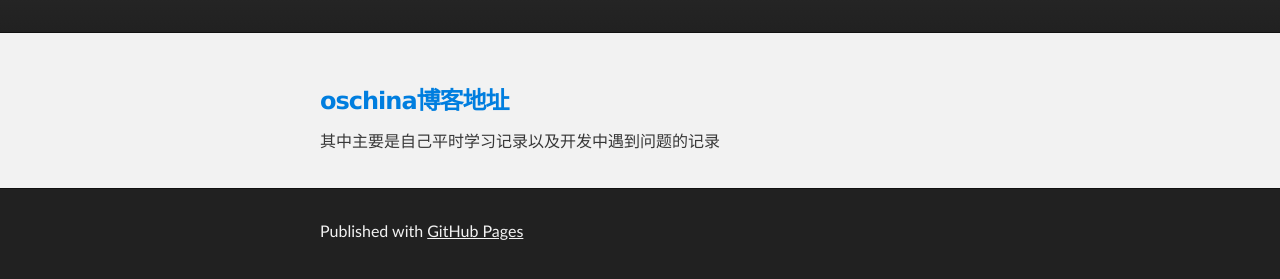
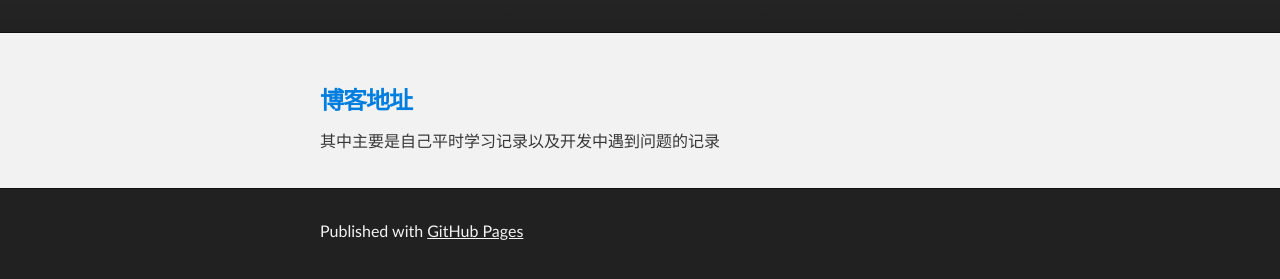
Before and after one commit to YuanFY/YuanFY.github.io, a plain HTML site: page index.html in a window 1280 px wide. Shown: the part 177-456 px from the top of the page. Drawn offline with Linux system fonts and the light colour scheme.

Commit message:
Update index.html

```diff
--- a/index.html
+++ b/index.html
@@ -25,7 +25,7 @@
     <div id="main_content_wrap" class="outer">
       <section id="main_content" class="inner">
       <h3>
-      <a name="support-or-contact" class="anchor" href="http://my.oschina.net/yuanfy/blog">oschina博客地址</a></h3>
+      <a name="support-or-contact" class="anchor" href="http://www.cnblogs.com/yuanfy008/">博客地址</a></h3>
       <p>
         <label>其中主要是自己平时学习记录以及开发中遇到问题的记录</label>
       </p>
```
